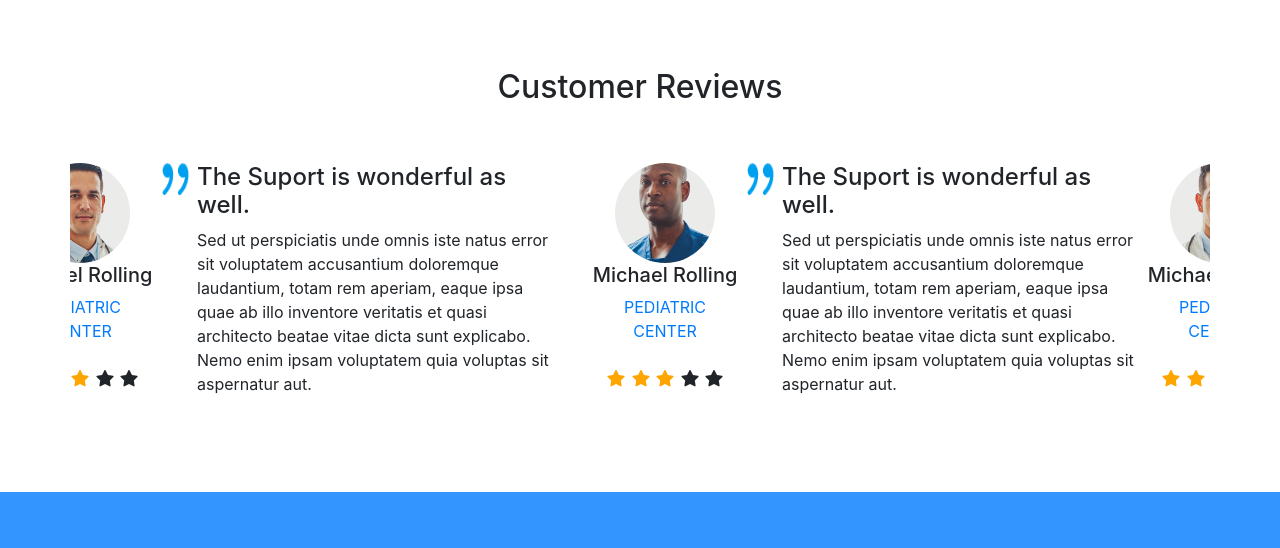
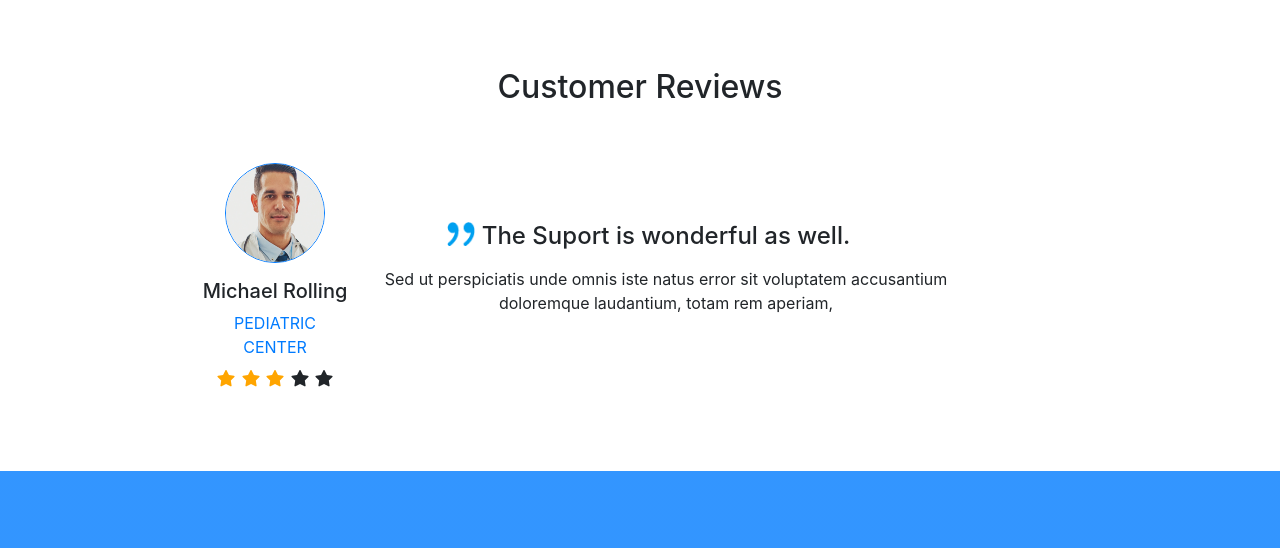
Before and after one commit to NazmulHasanNaail/Clinic, a plain HTML site: page index.html in a window 1280 px wide. Shown: the part 4140-4688 px from the top of the page. Drawn offline with Linux system fonts and the light colour scheme.

Commit message:
some style are changed

```diff
--- a/index.html
+++ b/index.html
@@ -418,18 +418,18 @@
                     <h2 class="display-5 text-center">Customer Reviews</h2>
                 </div>
             </div>
-            <div class="row">
+            <div class="row justify-content-center">
                 <div id="carouselExampleControls" class="carousel slide" data-ride="carousel">
                     <div class="carousel-inner">
 
                         <div class="carousel-item active">
-                            <div class="row">
-                                <div class="col-lg-6 pt-5">
-                                    <div class="d-flex justify-content-between single-review">
-                                        <div class="customer-overview mr-2 text-center">
-                                            <img src="img/team-1.jpg" alt="" class="mx-4">
+                            <div class="row justify-content-center">
+                                <div class="col-lg-8 pt-5">
+                                    <div class="d-flex single-review align-items-center flex-column flex-md-row text-center">
+                                        <div class="customer-overview mr-2 text-center mb-5 mb-md-0">
+                                            <img src="img/team-1.jpg" alt="" class="mx-4 mb-3 rounded-circle border border-primary">
                                             <h5 class=" display-5">Michael Rolling</h5>
-                                            <span class="d-block text-primary mb-4">PEDIATRIC CENTER</span>
+                                            <span class="d-block text-primary mb-2">PEDIATRIC CENTER</span>
 
                                             <span class="fa fa-star checked"></span>
                                             <span class="fa fa-star checked"></span>
@@ -437,22 +437,24 @@
                                             <span class="fa fa-star"></span>
                                             <span class="fa fa-star"></span>
                                         </div>
-                                        <div class="customer-review d-flex">
-                                            <img src="img/quotes.png" alt="" height="32px" width="27px" class="mr-2">
-                                            <div>
-                                                <h4 class="display-5">The Suport is wonderful as well.</h4>
-                                                <p>Sed ut perspiciatis unde omnis iste natus error sit voluptatem accusantium doloremque laudantium, totam rem aperiam, eaque ipsa quae ab illo inventore veritatis et quasi architecto beatae vitae dicta sunt explicabo. Nemo enim ipsam voluptatem quia voluptas sit aspernatur aut.</p>
-                                            </div>
+                                        <div class="customer-review ml-4">
+                                            <h4 class="display-5 mb-3">The Suport is wonderful as well.</h4>
+                                            <p>Sed ut perspiciatis unde omnis iste natus error sit voluptatem accusantium doloremque laudantium, totam rem aperiam,</p>
                                         </div>
                                     </div>
                                 </div>
 
-                                <div class="col-lg-6 pt-5">
-                                    <div class="d-flex justify-content-between single-review">
-                                        <div class="customer-overview mr-2 text-center">
-                                            <img src="img/team-2.jpg" alt="" class="mx-4">
+                            </div>
+                        </div>
+
+                        <div class="carousel-item">
+                            <div class="row justify-content-center">
+                                <div class="col-lg-8 pt-5">
+                                    <div class="d-flex single-review align-items-center flex-column flex-md-row text-center">
+                                        <div class="customer-overview mr-2 text-center mb-5 mb-md-0">
+                                            <img src="img/team-2.jpg" alt="" class="mx-4 mb-3 rounded-circle border border-primary">
                                             <h5 class=" display-5">Michael Rolling</h5>
-                                            <span class="d-block text-primary mb-4">PEDIATRIC CENTER</span>
+                                            <span class="d-block text-primary mb-2">PEDIATRIC CENTER</span>
 
                                             <span class="fa fa-star checked"></span>
                                             <span class="fa fa-star checked"></span>
@@ -460,67 +462,16 @@
                                             <span class="fa fa-star"></span>
                                             <span class="fa fa-star"></span>
                                         </div>
-                                        <div class="customer-review d-flex">
-                                            <img src="img/quotes.png" alt="" height="32px" width="27px" class="mr-2">
-                                            <div>
-                                                <h4 class="display-5">The Suport is wonderful as well.</h4>
-                                                <p>Sed ut perspiciatis unde omnis iste natus error sit voluptatem accusantium doloremque laudantium, totam rem aperiam, eaque ipsa quae ab illo inventore veritatis et quasi architecto beatae vitae dicta sunt explicabo. Nemo enim ipsam voluptatem quia voluptas sit aspernatur aut.</p>
-                                            </div>
-                                        </div>
-                                    </div>
-                                </div>
-                            </div>
-                        </div>
-
-                        <div class="carousel-item">
-                            <div class="row">
-                                <div class="col-lg-6 pt-5">
-                                    <div class="d-flex justify-content-between single-review">
-                                        <div class="customer-overview mr-2 text-center">
-                                            <img src="img/team-1.jpg" alt="" class="mx-4">
-                                            <h5 class=" display-5">Michael Rolling</h5>
-                                            <span class="d-block text-primary mb-4">PEDIATRIC CENTER</span>
-
-                                            <span class="fa fa-star checked"></span>
-                                            <span class="fa fa-star checked"></span>
-                                            <span class="fa fa-star checked"></span>
-                                            <span class="fa fa-star"></span>
-                                            <span class="fa fa-star"></span>
-                                        </div>
-                                        <div class="customer-review d-flex">
-                                            <img src="img/quotes.png" alt="" height="32px" width="27px" class="mr-2">
-                                            <div>
-                                                <h4 class="display-5">The Suport is wonderful as well.</h4>
-                                                <p>Sed ut perspiciatis unde omnis iste natus error sit voluptatem accusantium doloremque laudantium, totam rem aperiam, eaque ipsa quae ab illo inventore veritatis et quasi architecto beatae vitae dicta sunt explicabo. Nemo enim ipsam voluptatem quia voluptas sit aspernatur aut.</p>
-                                            </div>
+                                        <div class="customer-review ml-4">
+                                            <h4 class="display-5 mb-3">The Suport is wonderful as well.</h4>
+                                            <p>Sed ut perspiciatis unde omnis iste natus error sit voluptatem accusantium doloremque laudantium, totam rem aperiam,</p>
                                         </div>
                                     </div>
                                 </div>
 
-                                <div class="col-lg-6 pt-5">
-                                    <div class="d-flex justify-content-between single-review">
-                                        <div class="customer-overview mr-2 text-center">
-                                            <img src="img/team-2.jpg" alt="" class="mx-4">
-                                            <h5 class=" display-5">Michael Rolling</h5>
-                                            <span class="d-block text-primary mb-4">PEDIATRIC CENTER</span>
-
-                                            <span class="fa fa-star checked"></span>
-                                            <span class="fa fa-star checked"></span>
-                                            <span class="fa fa-star checked"></span>
-                                            <span class="fa fa-star"></span>
-                                            <span class="fa fa-star"></span>
-                                        </div>
-                                        <div class="customer-review d-flex">
-                                            <img src="img/quotes.png" alt="" height="32px" width="27px" class="mr-2">
-                                            <div>
-                                                <h4 class="display-5">The Suport is wonderful as well.</h4>
-                                                <p>Sed ut perspiciatis unde omnis iste natus error sit voluptatem accusantium doloremque laudantium, totam rem aperiam, eaque ipsa quae ab illo inventore veritatis et quasi architecto beatae vitae dicta sunt explicabo. Nemo enim ipsam voluptatem quia voluptas sit aspernatur aut.</p>
-                                            </div>
-                                        </div>
-                                    </div>
-                                </div>
                             </div>
                         </div>
+
                     </div>
 
                 </div>
@@ -555,7 +506,7 @@
                 </div>
                 <div class="col-md-3 py-4">
                     <h4>Instagram</h4>
-                    <p>Lorem ipsum dolor sit amet, consectetur adipisicing elit. Reiciendis laboriosam reprehenderit est, earum. Voluptate totam modi quos incidunt perferendis maxime error voluptatibus amet aperiam ut. Debitis sapiente, enim ratione sint?</p>
+                    <p>Lorem ipsum dolor sit amet, consectetur adipisicing elit. Reiciendis laboriosam reprehenderit est,</p>
                 </div>
                 <div class="col-md-3 py-4">
                     <h4>Twitter Feed</h4>
--- a/scss/style.scss
+++ b/scss/style.scss
@@ -252,12 +252,28 @@ nav {
             img {
                 height: 100px;
                 width: 100px;
-                border-radius: 50%;
             }
         }
 
         .checked {
             color: orange;
+        }
+        .customer-review{
+            h4{
+                position: relative;
+                display: inline-block;
+            }
+            h4::before{
+                content: "";
+                position: absolute;
+                height: 25px;
+                width: 30px;
+                left: -35px;
+                top: 0;
+                background: url(../img/quotes.png);
+                background-repeat: no-repeat;
+                background-size: 28px;
+            }
         }
 
     }
```
Also changed, not shown: css/style.css.
